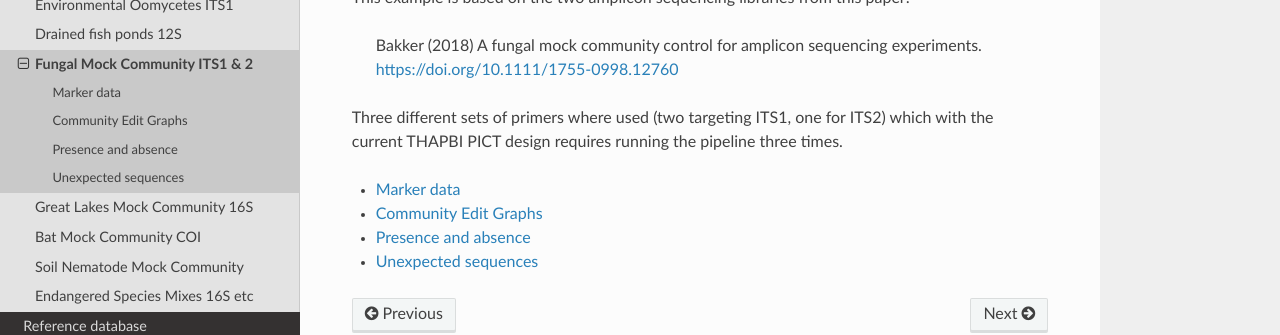
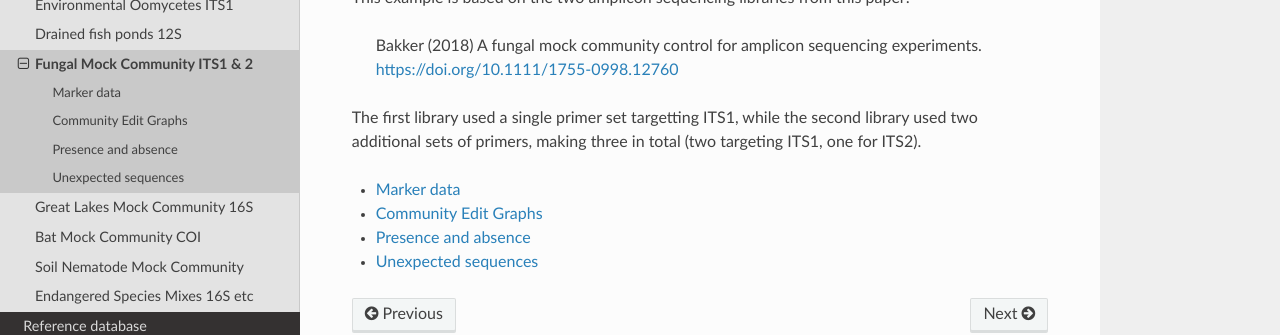
Before and after one commit to peterjc/thapbi-pict, a Sphinx documentation site: the page built from docs/examples/fungal_mock/index.rst, in a window 1280 px wide. Shown: the part 293-628 px from the top of the page. Built offline with Sphinx 7.4.7 and the Read the Docs theme 2.0.0, drawn with Linux system fonts in a browser that asks for light colours; pages that are not in the unit, such as notebooks, are missing from menus.

Commit message:
Still need to update the fungal_mock run.sh
[ci skip]

```diff
--- a/docs/examples/fungal_mock/index.rst
+++ b/docs/examples/fungal_mock/index.rst
@@ -12,9 +12,9 @@ This example is based on the two amplicon sequencing libraries from this paper:
     experiments.
     https://doi.org/10.1111/1755-0998.12760
 
-Three different sets of primers where used (two targeting ITS1, one for ITS2)
-which with the current THAPBI PICT design requires running the pipeline three
-times.
+The first library used a single primer set targetting ITS1, while the second
+library used two additional sets of primers, making three in total (two
+targeting ITS1, one for ITS2).
 
 .. toctree::
    :maxdepth: 1
```
